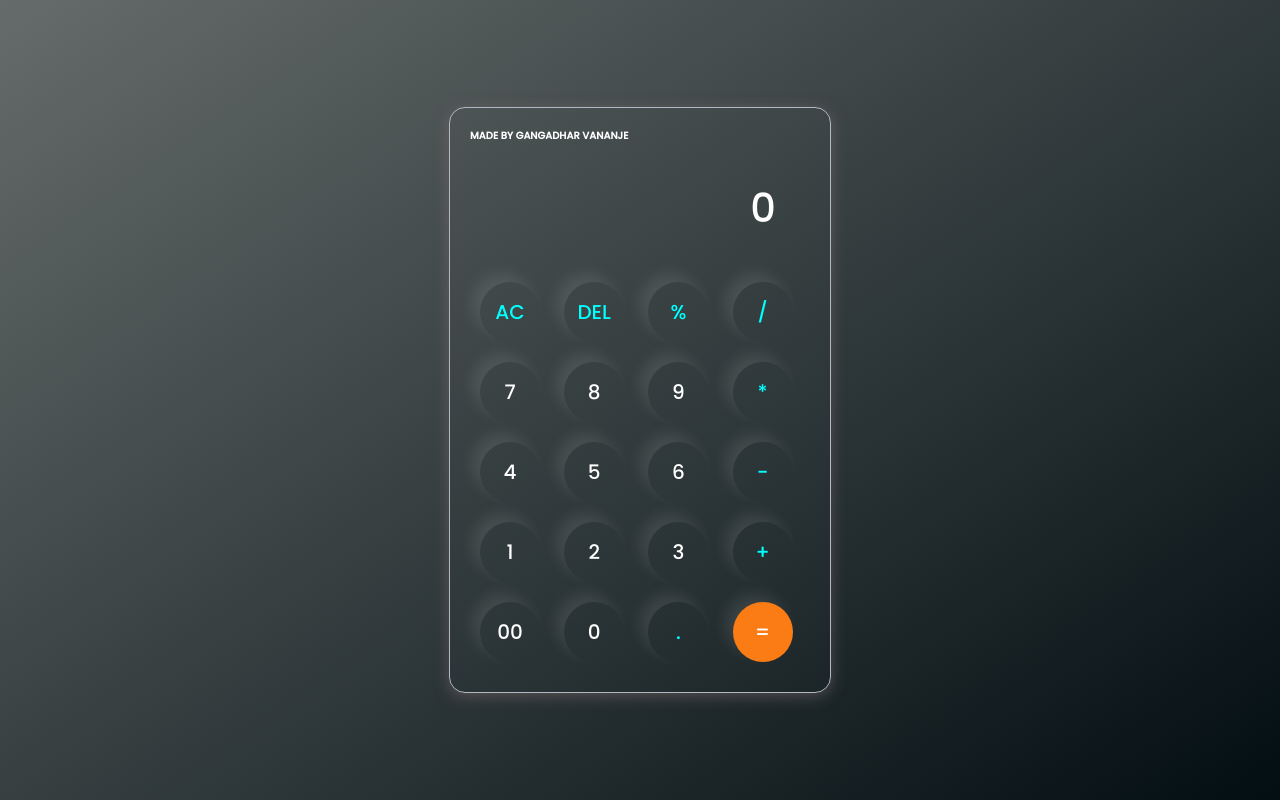
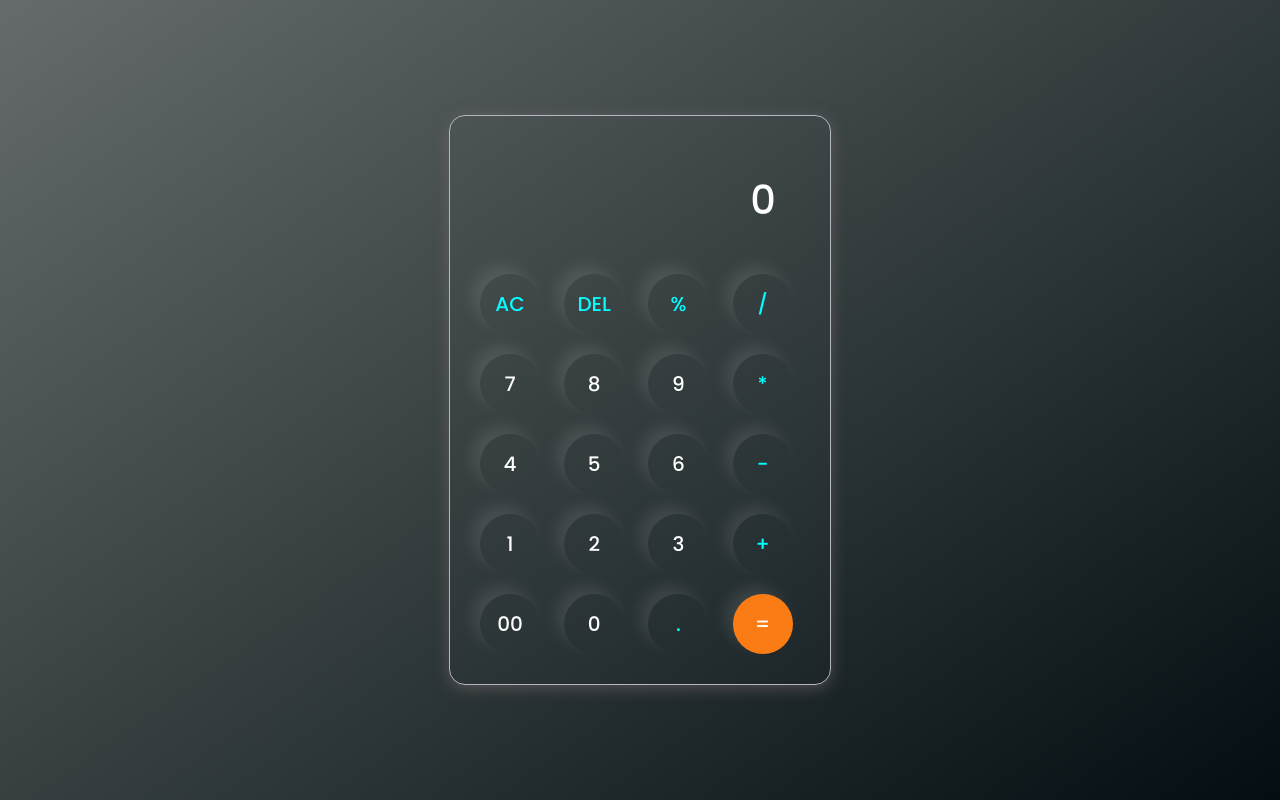
Before and after one commit to Gangadharv1/Calci, a plain HTML site: page index.html in a window 1280 px wide. Drawn offline with Linux system fonts and the light colour scheme.

Commit message:
Update index.html

```diff
--- a/index.html
+++ b/index.html
@@ -10,7 +10,7 @@
 </head>
 <body>
        <div class="calculator">
-              <h6 class="owner">MADE BY GANGADHAR VANANJE</h6>
+
        <input type="text" placeholder="0" id="inputBox">
 
      <div>
```
